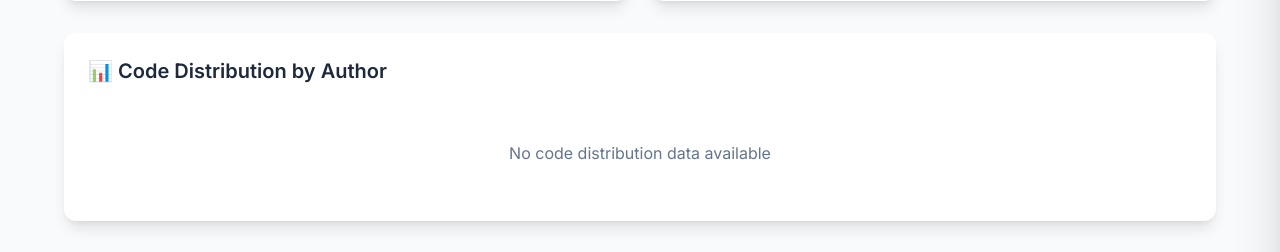
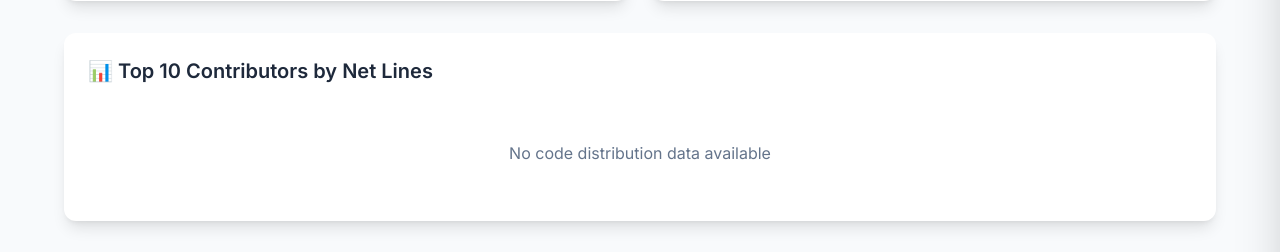
Before and after one commit to assiadialeb/gitpulse, a Django app: template templates/applications/detail.html in a window 1280 px wide. Shown: the part 688-940 px from the top of the page. Run offline with Django 5.2, Linux system fonts and the light colour scheme; the template is opened without the code that fills it, so the values that code supplies are empty; some libraries are stand-ins or nearby versions.

Commit message:
Update code distribution section in application detail template
- Changed the heading to "Top 10 Contributors by Net Lines" for clarity.
- Modified the code distribution loop to display all contributors instead of limiting to the top 10, enhancing visibility of contributions.

```diff
--- a/templates/applications/detail.html
+++ b/templates/applications/detail.html
@@ -224,7 +224,7 @@
 
                     <!-- Code Distribution -->
                     <div class="bg-white p-6 mb-8 rounded-xl shadow-lg">
-                        <h3 class="text-xl font-semibold text-dark-gray mb-6">📊 Code Distribution by Author</h3>
+                        <h3 class="text-xl font-semibold text-dark-gray mb-6">📊 Top 10 Contributors by Net Lines</h3>
                         {% if code_distribution.distribution %}
                         <div class="overflow-x-auto">
                             <table class="table w-full" id="code-distribution-table">
@@ -281,9 +281,9 @@
                                     </tr>
                                 </thead>
                                 <tbody>
-                                    {% for dev in code_distribution.distribution|slice:":10" %}
+                                    {% for dev in code_distribution.distribution %}
                                     <tr class="hover:bg-light-gray">
-                                        <td class="font-medium">{{ dev.author|truncatechars:30 }}</td>
+                                        <td class="font-medium">{{ dev.author }}</td>
                                         <td class="text-center" data-sort="{{ dev.commits }}">{{ dev.commits }}</td>
                                         <td class="text-center text-green-600" data-sort="{{ dev.additions }}">+{{ dev.additions }}</td>
                                         <td class="text-center text-red-600" data-sort="{{ dev.deletions }}">-{{ dev.deletions }}</td>
```
